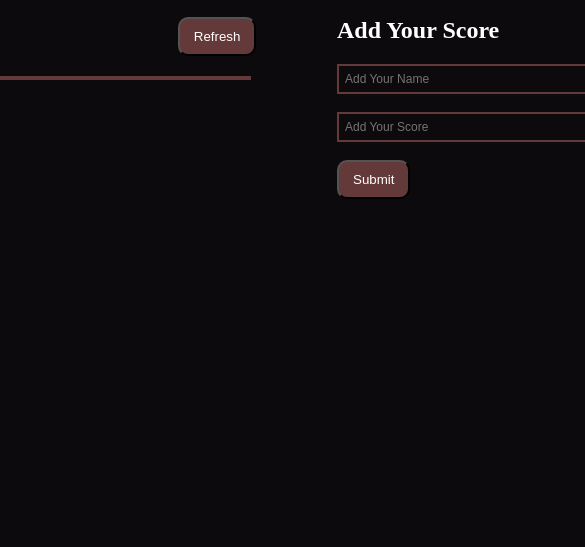
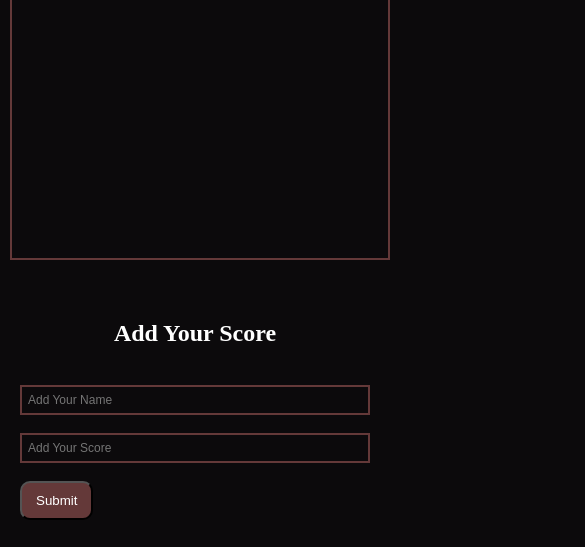
Before and after one commit to audukehinde/leaderboard, a website built with webpack: page src/index.html in a window 390 px wide. Shown: the part 349-896 px from the top of the page, 585 px wide, since content can reach past the window. Before the commit the page ends 844 px from the top, so only its background shows below. Built offline with nearby package versions, Linux system fonts and the light colour scheme; no server answers.

Commit message:
Add style and media query

```diff
--- a/src/index.css
+++ b/src/index.css
@@ -44,6 +44,8 @@ h1 {
   border: 2px solid #643939;
   width: 400px;
   margin: auto;
+  height: 400px;
+  overflow-y: scroll;
 }
 
 .score-board-conatiner .score-board ul li {
@@ -84,3 +86,65 @@ input {
   border-radius: 10px;
   cursor: pointer;
 }
+
+@media only screen and (max-width: 500px) {
+  .main-container {
+    display: block;
+  }
+
+  .score-board-conatiner {
+    border: 2px solid #643939;
+    width: 380px;
+    height: 400px;
+    overflow-y: scroll;
+    margin: 0 10px;
+  }
+
+  .sec-section {
+    margin-top: 30px;
+  }
+
+  .container-header {
+    margin: 0 10px;
+    display: flex;
+    justify-content: space-between;
+    border: none !important;
+    width: 152%;
+    margin-bottom: 20px;
+  }
+
+  body {
+    background-color: rgb(12, 10, 12);
+    display: unset;
+    padding: 10px;
+    margin: 0 20px;
+    height: unset;
+    width: auto;
+  }
+
+  h1 {
+    margin: 40px;
+    text-align: center;
+  }
+
+  .sec-section {
+    width: 100%;
+    display: flex;
+    flex-direction: column;
+    justify-content: center;
+    align-items: center;
+    margin-top: 60px;
+  }
+
+  input {
+    display: block;
+    padding: 6px;
+    margin-top: 18px;
+    background-color: transparent;
+    outline: none;
+    border: 2px solid #643939;
+    font-size: 12px;
+    width: 350px;
+    color: #fff;
+  }
+}
--- a/src/index.js
+++ b/src/index.js
@@ -45,8 +45,3 @@ getDataFromApi();
 refreshScore.addEventListener('click', async () => {
   getDataFromApi();
 });
-
-// window.addEventListener('load' () => {
-//   const localData = JSON.parse(localStorage.getItem('Score')),
-
-// });
```
